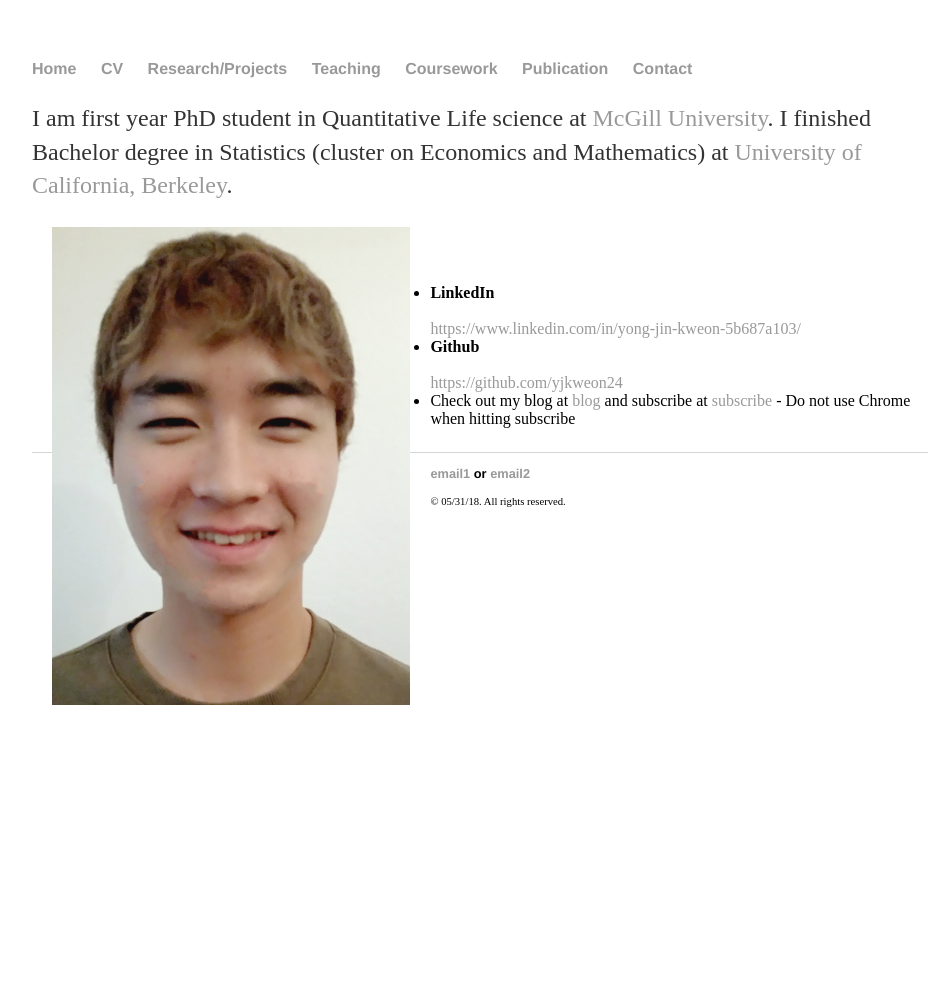
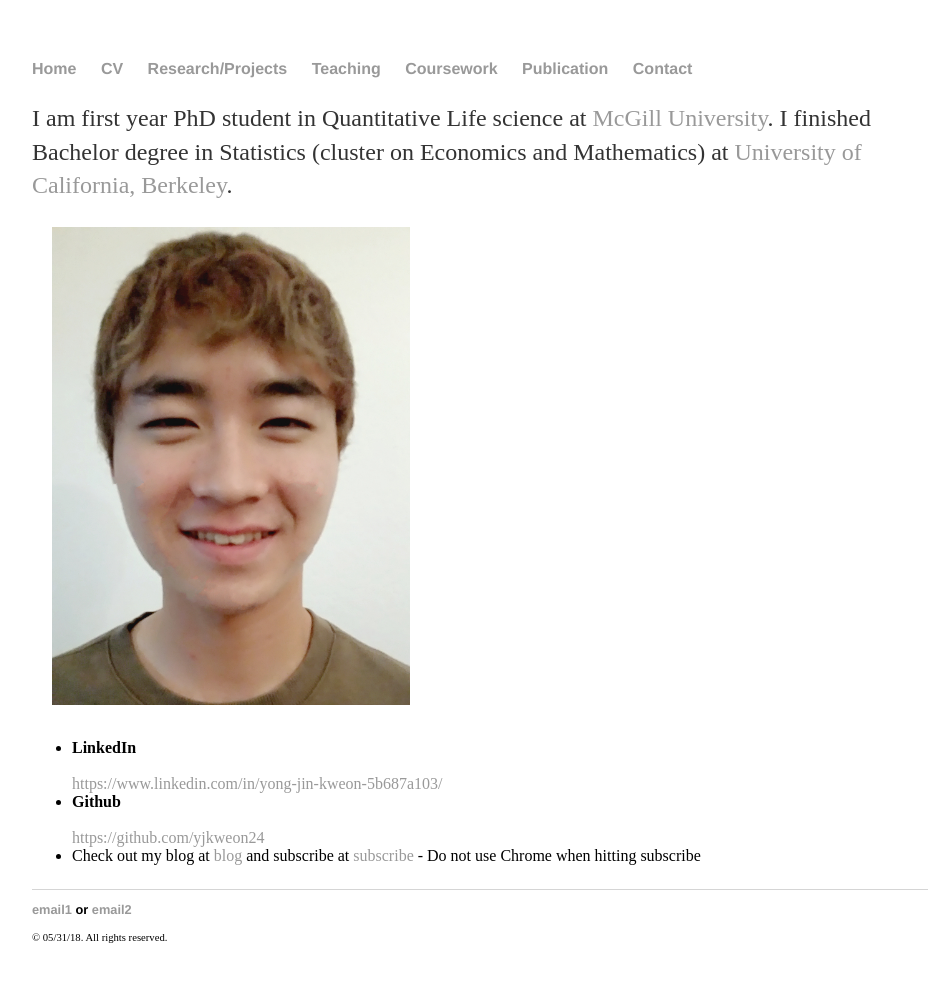
Before and after one commit to yjkweon24/yjkweon24.github.io, a Jekyll site: the page built from index.html, in a window 1280 px wide. Shown: the whole page, without its empty margins (160-1101 px from the left). Built offline with Jekyll 4.4.1, drawn with Linux system fonts in a browser that asks for light colours; before the commit the page ends 900 px from its top, so only the background shows below that.

Commit message:
change picture setting

```diff
--- a/index.html
+++ b/index.html
@@ -9,7 +9,7 @@ title: Jin Kweon
         </p>
 </div><!-- /.blurb -->
 
-<p><img class="profile-picture" src="images/Jin.jpg" alt="hi This is Jin" hspace=20 width="40%" height = "60%" style="float:left;"/> <br>
+<p><img class="profile-picture" src="images/Jin.jpg" alt="hi This is Jin" hspace=20 width="40%" height = "60%"><br>
 
 	<ul>
 		<li> <b>LinkedIn</b> </li><br>
```
